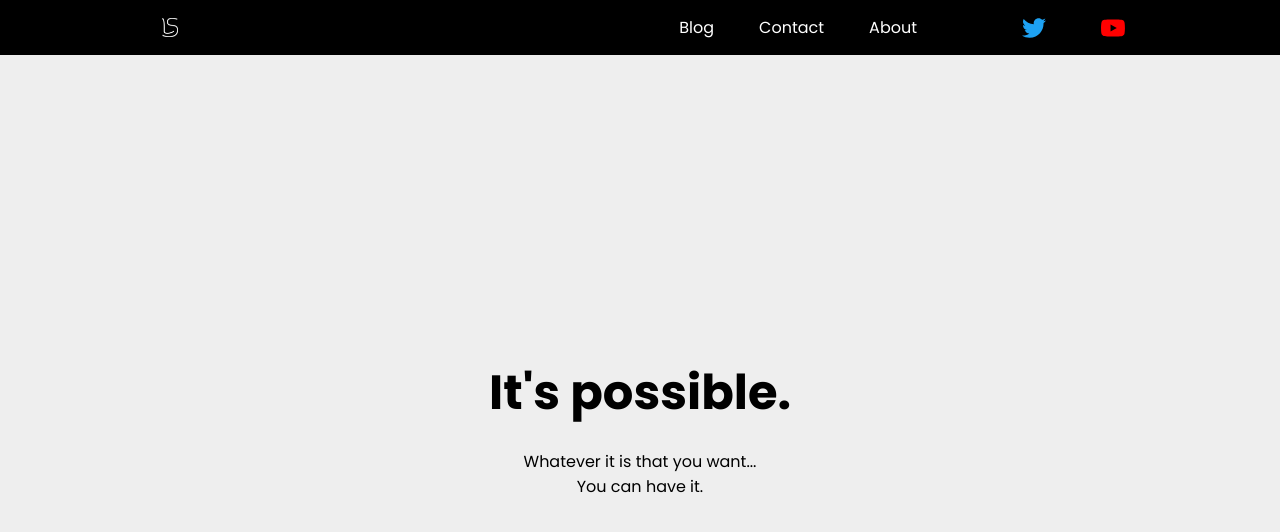
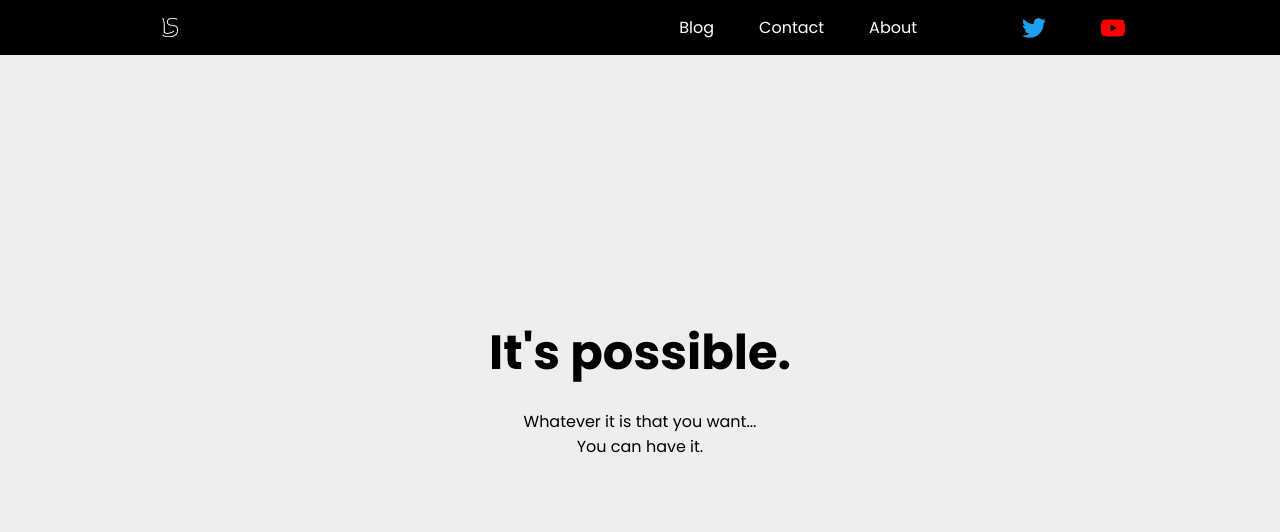
Before and after one commit to eleswastaken/blog.eleswastaken.com, a Next.js app: page / in a window 1280 px wide. Shown: the top 532 px of the page. Built offline with nearby package versions, Linux system fonts and the light colour scheme.

Commit message:
Fix index page padding

```diff
--- a/styles/index.module.scss
+++ b/styles/index.module.scss
@@ -8,6 +8,8 @@ section.hero {
   background-color: #eee;
   height: calc(100vh - 55px);
 
+  padding-bottom: 10vh;
+
   h1 {
     font-size: 3rem;
 
```
